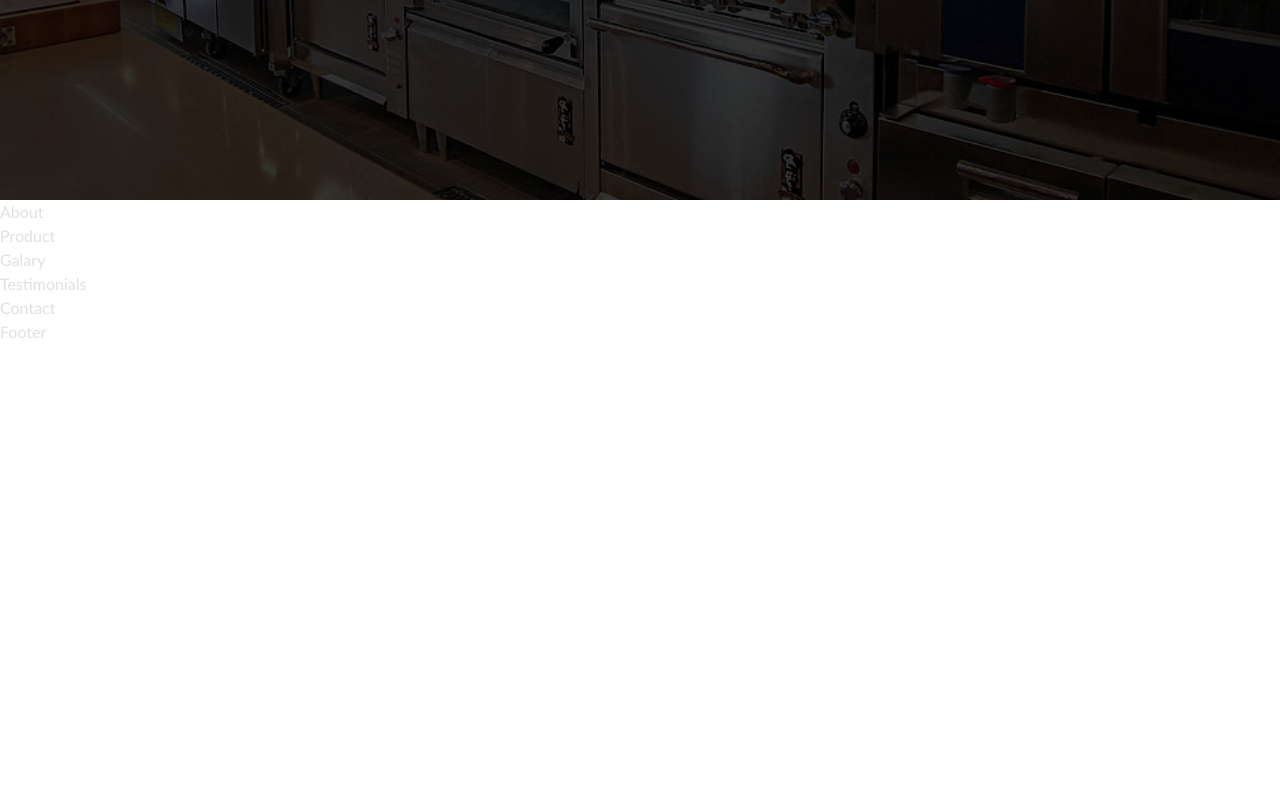
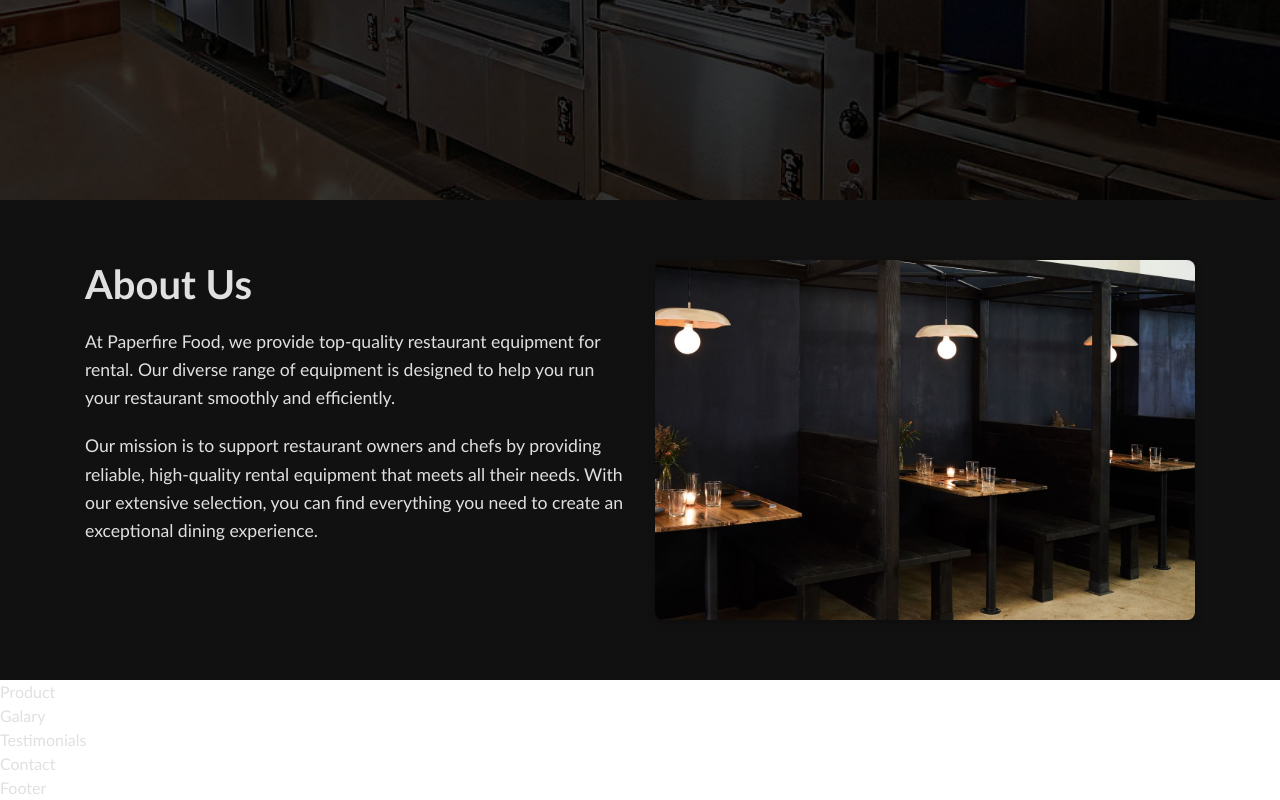
Before and after one commit to Himesh-Kukadiya/Paperfire-Food-static, a React (Vite) app: page / in a window 1280 px wide. Shown: the part 666-1466 px from the top of the page. Before the commit the page ends 1010 px from the top, so only its background shows below. Built offline with nearby package versions, Linux system fonts and the light colour scheme.

Commit message:
Complete About Section

```diff
--- a/src/Components/About.jsx
+++ b/src/Components/About.jsx
@@ -1,8 +1,26 @@
+import {about} from '../Script/assets';
 
 const About = () => {
     return (
-        <div>About</div>
-    )
+        <section id="about" className="about-section">
+            <div className="container">
+                <div className="row">
+                    <div className="col-lg-6">
+                        <h2 className="section-title">About Us</h2>
+                        <p className="section-description">At Paperfire Food, we provide top-quality restaurant equipment for
+                            rental. Our diverse range of equipment is designed to help you run your restaurant smoothly and
+                            efficiently.</p>
+                        <p className="section-description">Our mission is to support restaurant owners and chefs by providing
+                            reliable, high-quality rental equipment that meets all their needs. With our extensive
+                            selection, you can find everything you need to create an exceptional dining experience.</p>
+                    </div>
+                    <div className="col-lg-6">
+                        <img src={about} alt="About Us Image" className="img-fluid about-image" />
+                    </div>
+                </div>
+            </div>
+        </section>
+    );
 }
 
 export default About
```
